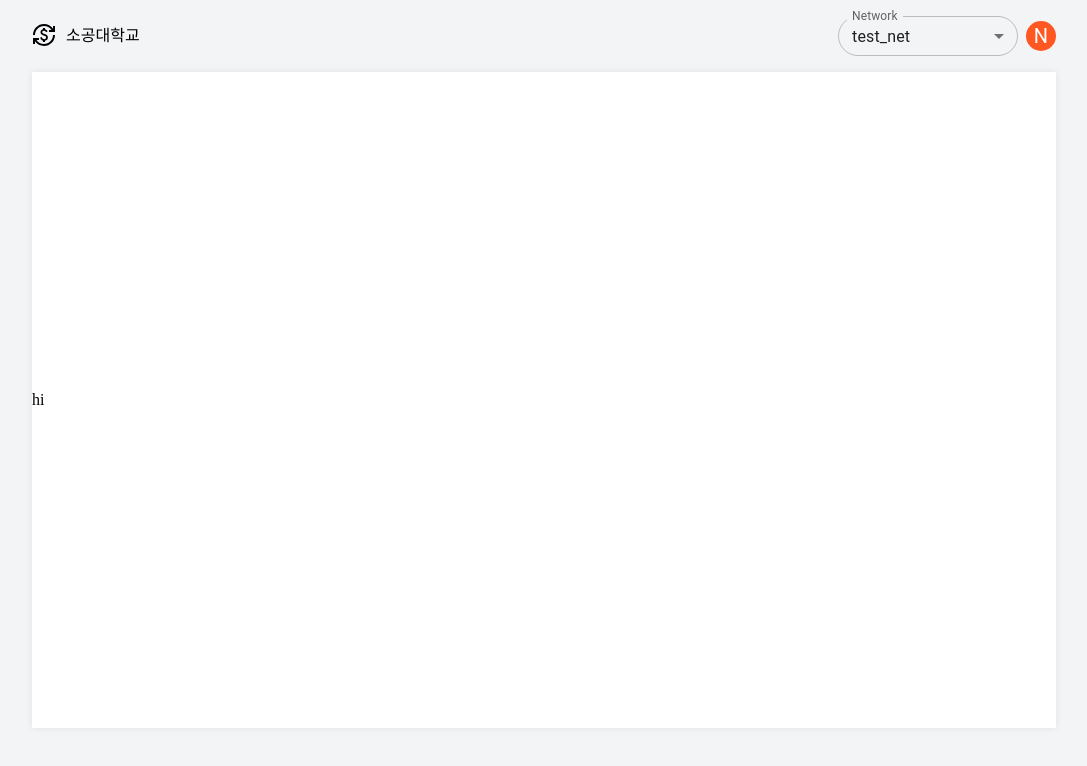
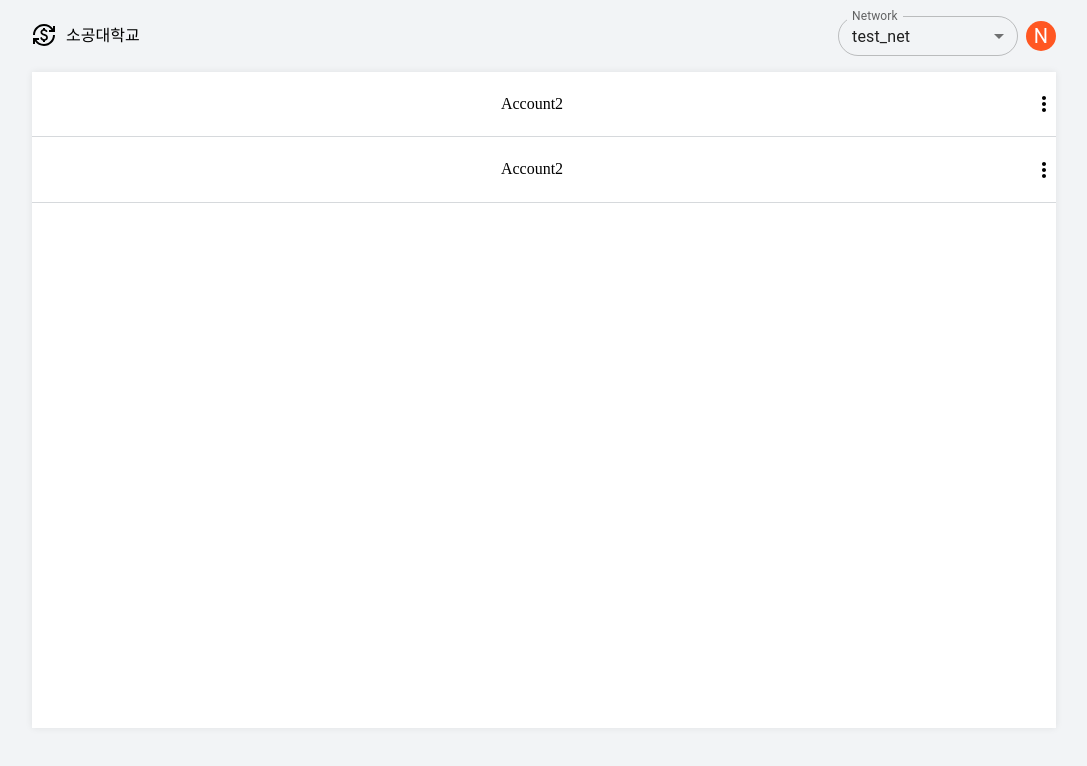
Before and after one commit to ozzing/private-ethereum-network-1, a React (Create React App) app in the folder wallet-front/: page / in a window 1280 px wide. Shown: the top 766 px of the page, without its empty margins (96-1183 px from the left). Built offline with nearby package versions, Linux system fonts and the light colour scheme.

Commit message:
main header fin

```diff
--- a/wallet-front/src/components/header/MainHeader.js
+++ b/wallet-front/src/components/header/MainHeader.js
@@ -1,4 +1,4 @@
-import styled from '@emotion/styled';
+import styled from 'styled-components';
 import CurrencyExchangeIcon from '@mui/icons-material/CurrencyExchange';
 import SelectButton from './SelectButton';
 import LetterAvatars from './Avatar';
--- /dev/null
+++ b/wallet-front/src/components/main/AccountHeader.js
@@ -0,0 +1,30 @@
+import MoreVertIcon from '@mui/icons-material/MoreVert';
+import styled from 'styled-components';
+import { HorizontalLine } from '../shared/Components';
+
+const AccountHeader = () => {
+  return (
+    <>
+      <HeaderWrapper>
+        <span></span>
+        <span>Account2</span>
+        <MoreVertIcon
+          style={{
+            placeSelf: 'center end',
+          }}
+        />
+      </HeaderWrapper>
+      <HorizontalLine />
+    </>
+  );
+};
+
+const HeaderWrapper = styled.div`
+  width: 100%;
+  height: 64px;
+  display: flex;
+  align-items: center;
+  justify-content: space-between;
+`;
+
+export default AccountHeader;
--- a/wallet-front/src/components/main/MainContainer.js
+++ b/wallet-front/src/components/main/MainContainer.js
@@ -1,19 +1,21 @@
 import styled from '@emotion/styled';
+import AccountHeader from './AccountHeader';
 
 const MainContainer = () => {
   return (
     <MainWrapper>
-      <div>hi</div>
+      <AccountHeader />
+      <AccountHeader />
     </MainWrapper>
   );
 };
 const MainWrapper = styled.div`
   display: flex;
+  flex-direction: column;
   width: 80vw;
   min-height: 82vh;
   box-shadow: 0 0 7px 0 rgb(0 0 0 / 8%);
   background-color: #ffffff;
-  justify-content: space-between;
   align-items: center;
 `;
 export default MainContainer;
--- /dev/null
+++ b/wallet-front/src/components/shared/Components.js
@@ -0,0 +1,8 @@
+import styled from 'styled-components';
+import COLORS from '../../constants/Colors';
+
+export const HorizontalLine = styled.div`
+  border-top: 1px solid ${COLORS.gray1};
+  height: 0.5px;
+  width: 100%;
+`;
--- a/wallet-front/src/constants/Colors.js
+++ b/wallet-front/src/constants/Colors.js
@@ -3,7 +3,8 @@ const COLORS = {
   backgroundColor: '#F2F4F6',
 
   /* Text, Component Colors */
-  gray: '#ADB5BD' /* placeholder color*/,
+  gray0: '#ADB5BD' /* placeholder color*/,
+  gray1: '#D6D9DC',
 };
 
 export default COLORS;
```
